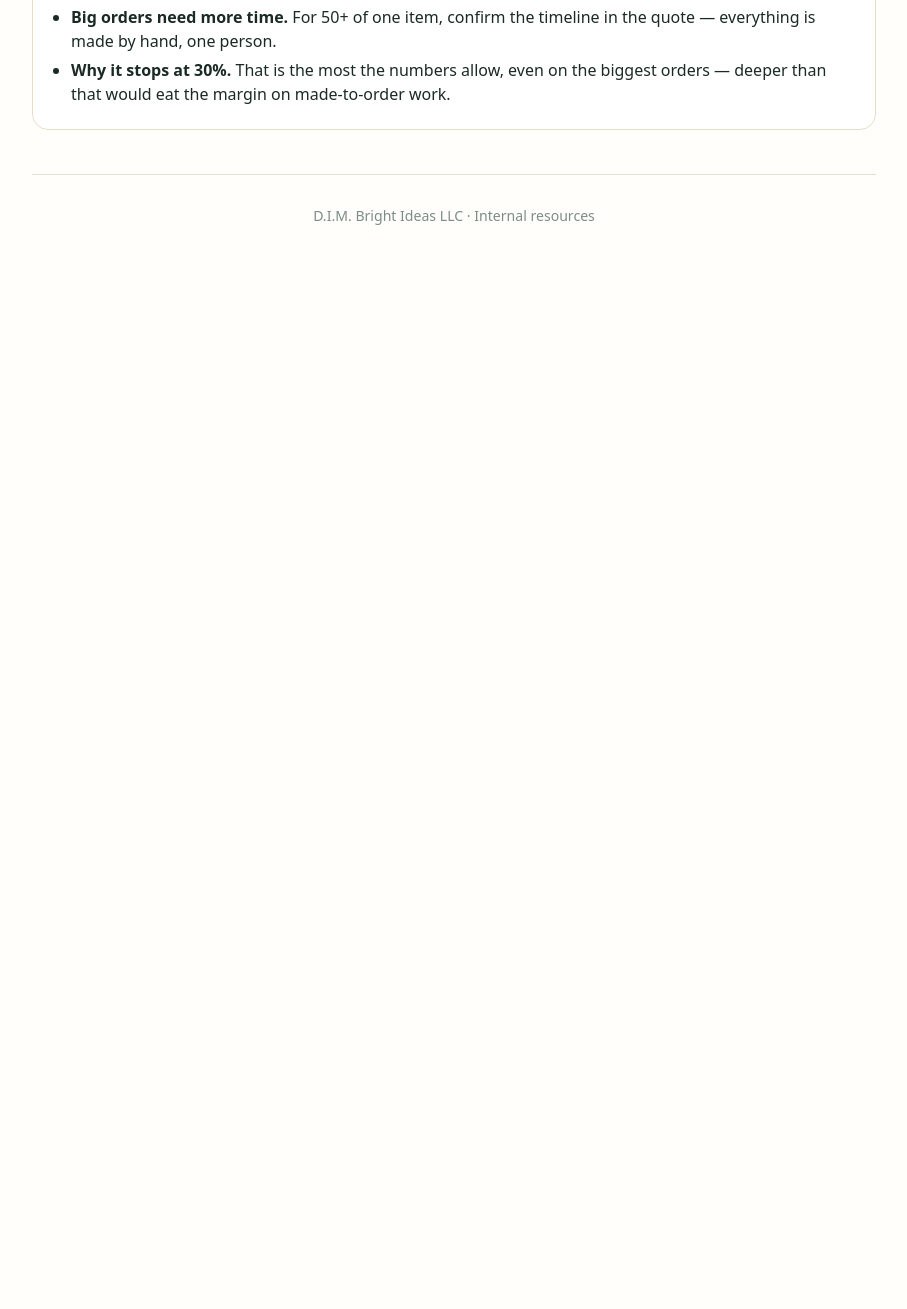
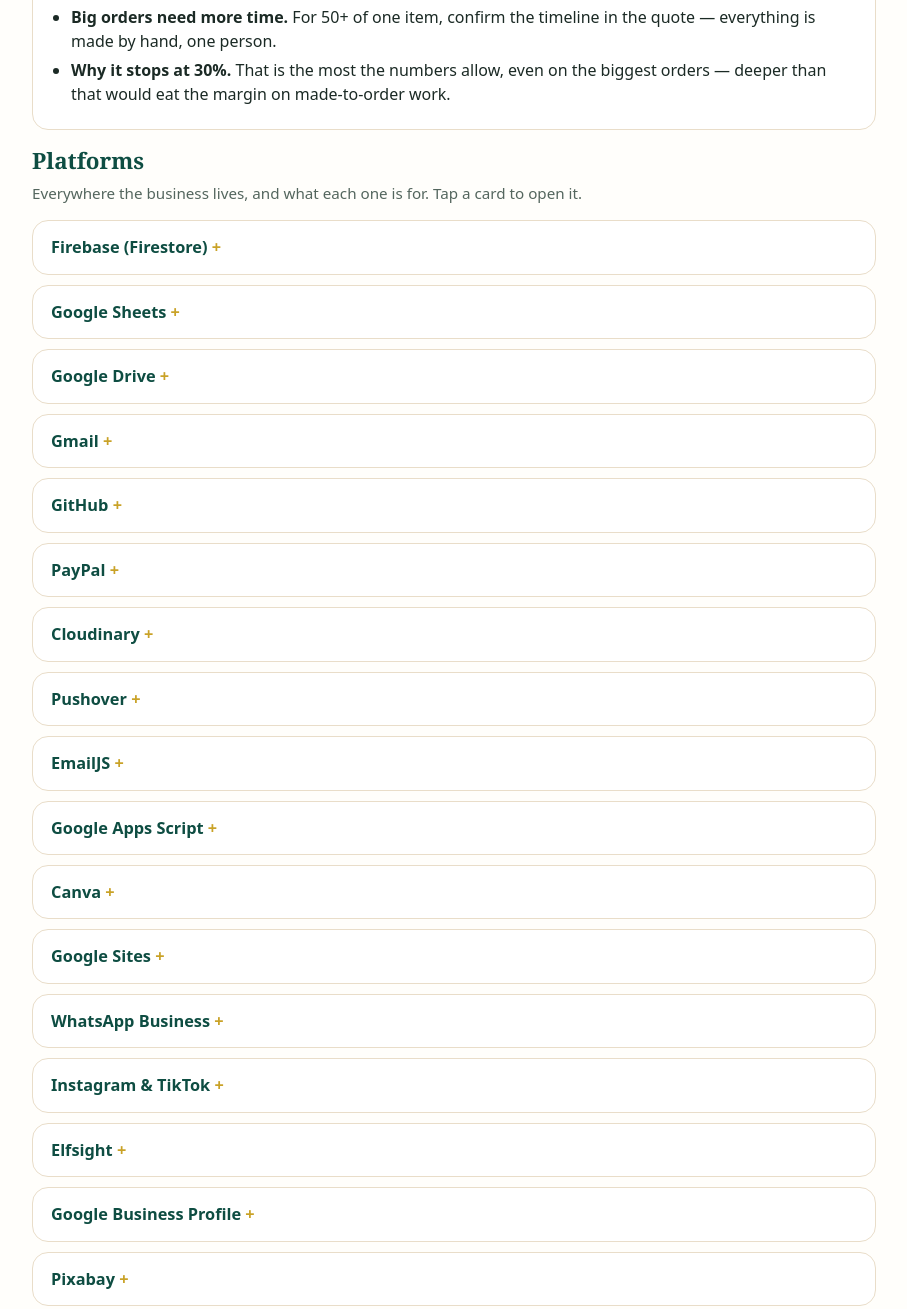
Before and after one commit to diminfomacon-beep/dim-website-pages, a plain HTML site: page resources/index.html in a window 1280 px wide. Shown: the part 1728-3037 px from the top of the page, without its empty margins (186-1093 px from the left). Before the commit the page ends 2028 px from the top, so only its background shows below. Drawn offline with Linux system fonts and the light colour scheme.

Commit message:
Add collapsible Platforms cards to Resources page

```diff
--- a/resources/index.html
+++ b/resources/index.html
@@ -36,6 +36,15 @@
   section{margin-bottom:34px}
   .card{background:var(--card);border:1px solid var(--line);border-radius:var(--radius);padding:18px 20px;margin-bottom:14px}
   .card h3{margin:0 0 6px;color:var(--teal);font-size:1.05rem}
+  /* platforms (collapsible cards) */
+  .platforms{margin-bottom:14px}
+  .platforms details{background:var(--card);border:1px solid var(--line);border-radius:var(--radius);padding:14px 18px;margin-bottom:10px}
+  .platforms summary{cursor:pointer;font-weight:800;color:var(--teal);font-size:1.02rem;list-style:none}
+  .platforms summary::-webkit-details-marker{display:none}
+  .platforms summary::after{content:" +";color:var(--gold);font-weight:800}
+  .platforms details[open] summary::after{content:" \2013"}
+  .platforms details p{margin:10px 0 0}
+  .platforms details a{color:var(--teal);font-weight:600}
   /* hub cards */
   .hub-grid{display:grid;grid-template-columns:1fr 1fr;gap:12px}
   @media (max-width:640px){.hub-grid{grid-template-columns:1fr}}
@@ -230,6 +239,27 @@
       <li><b>Why it stops at 30%.</b> That is the most the numbers allow, even on the biggest orders &mdash; deeper than that would eat the margin on made-to-order work.</li>
     </ul></div>
 </div>
+<section class="platforms">
+  <h2>Platforms</h2>
+  <p class="sec-note">Everywhere the business lives, and what each one is for. Tap a card to open it.</p>
+  <details><summary>Firebase (Firestore)</summary><p>All form details live here: Gift Planning, Quote Requests, and QR quotes. <a href="https://console.firebase.google.com/project/gift-planning-form/firestore" target="_blank" rel="noopener">Open the database</a></p></details>
+  <details><summary>Google Sheets</summary><p>Inventory, Price List, the Mothers Day sheet (catalog prices and stock), QR Renewal Tracker, and Outreach Tracker.</p></details>
+  <details><summary>Google Drive</summary><p>Files and photos.</p></details>
+  <details><summary>Gmail</summary><p>info@dimbrightideas.com, the business email.</p></details>
+  <details><summary>GitHub</summary><p>The website code and hosting (GitHub Pages). Repos: dimbrightideas (the store), dim-website-pages (this hub), Mothers_Day (order buttons), client-page, gift-planning, qr-gift-experience, new-design-studio, and design-submissions (private).</p></details>
+  <details><summary>PayPal</summary><p>Checkout. It also updates the inventory automatically when an order comes in.</p></details>
+  <details><summary>Cloudinary</summary><p>Customer photo uploads.</p></details>
+  <details><summary>Pushover</summary><p>Phone alerts for new orders and form requests.</p></details>
+  <details><summary>EmailJS</summary><p>Design Studio emails.</p></details>
+  <details><summary>Google Apps Script</summary><p>The behind-the-scenes helpers: Pushover relay, Pixabay relay, inventory auto-decrement, and Design Studio backup.</p></details>
+  <details><summary>Canva</summary><p>Print catalog and designs.</p></details>
+  <details><summary>Google Sites</summary><p>The old store (retired) and the QR Gift Vault page.</p></details>
+  <details><summary>WhatsApp Business</summary><p>Customer messages, (478) 382-0150.</p></details>
+  <details><summary>Instagram &amp; TikTok</summary><p>Social posts, @dimbrightideas.</p></details>
+  <details><summary>Elfsight</summary><p>The Google Reviews widget on Gallery &amp; Reviews.</p></details>
+  <details><summary>Google Business Profile</summary><p>The Google listing and reviews.</p></details>
+  <details><summary>Pixabay</summary><p>Graphics search inside Design Studio.</p></details>
+</section>
 <footer><p>D.I.M. Bright Ideas LLC &middot; Internal resources</p></footer>
 
 </div>
```
